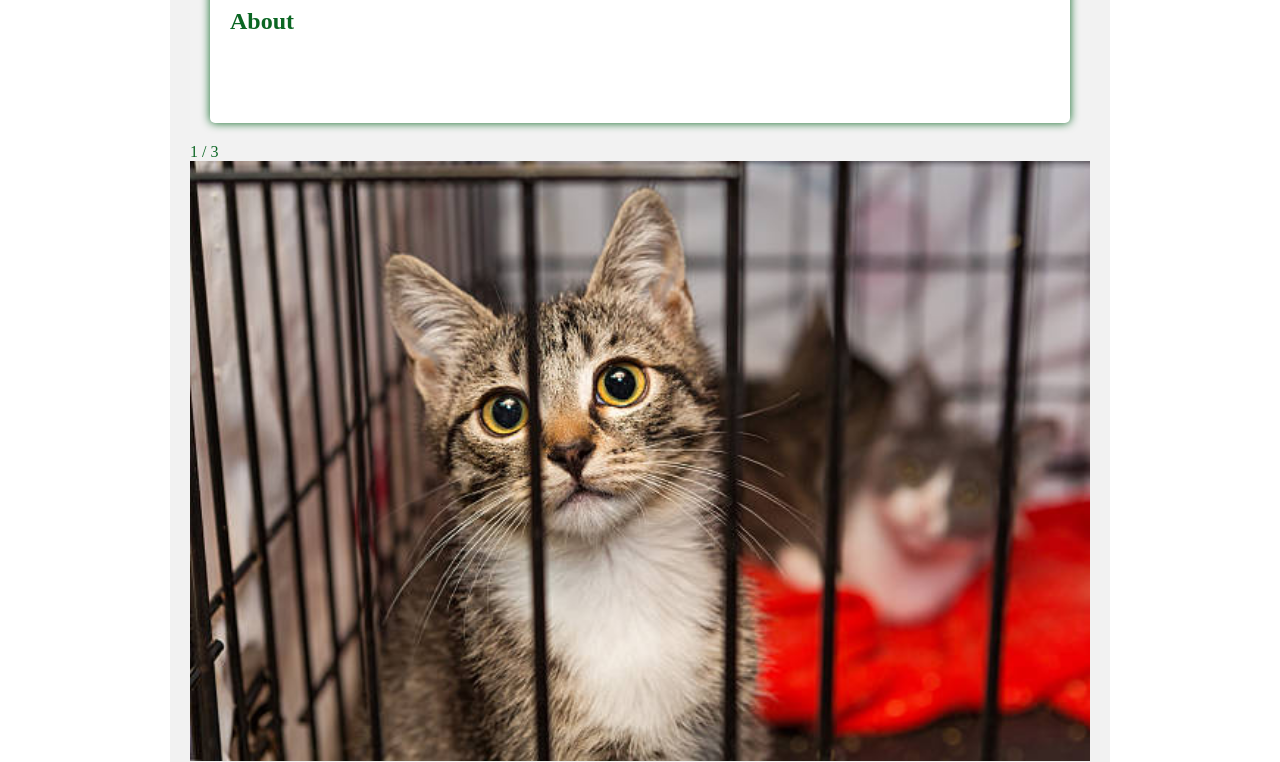
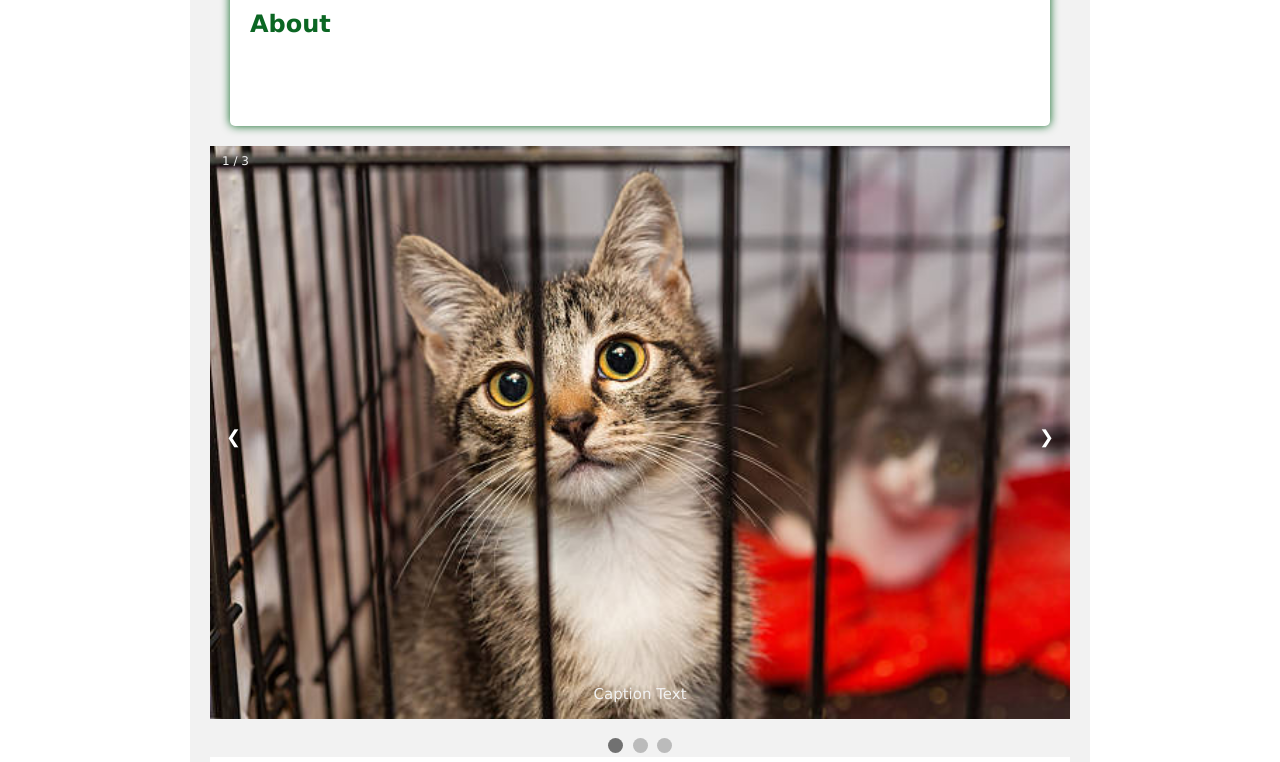
Before and after one commit to ameliabates/bates-_shelter.github.io, a plain HTML site: page index.html in a window 1280 px wide. Shown: the part 246-1008 px from the top of the page. Drawn offline with Linux system fonts and the light colour scheme.

Commit message:
Update index.html

```diff
--- a/index.html
+++ b/index.html
@@ -122,9 +122,10 @@
 	}
     .linked:hover {
   background-color: #BEBD88;
-  * {box-sizing: border-box;}
-body {font-family: Verdana, sans-serif;}
-.mySlides {display: none;}
+    }
+	    * {box-sizing: border-box}
+body {font-family: Verdana, sans-serif; margin:0}
+.mySlides {display: none}
 img {vertical-align: middle;}
 
 /* Slideshow container */
@@ -132,6 +133,33 @@ img {vertical-align: middle;}
   max-width: 1000px;
   position: relative;
   margin: auto;
+}
+
+/* Next & previous buttons */
+.prev, .next {
+  cursor: pointer;
+  position: absolute;
+  top: 50%;
+  width: auto;
+  padding: 16px;
+  margin-top: -22px;
+  color: white;
+  font-weight: bold;
+  font-size: 18px;
+  transition: 0.6s ease;
+  border-radius: 0 3px 3px 0;
+  user-select: none;
+}
+
+/* Position the "next button" to the right */
+.next {
+  right: 0;
+  border-radius: 3px 0 0 3px;
+}
+
+/* On hover, add a black background color with a little bit see-through */
+.prev:hover, .next:hover {
+  background-color: rgba(0,0,0,0.8);
 }
 
 /* Caption text */
@@ -156,6 +184,7 @@ img {vertical-align: middle;}
 
 /* The dots/bullets/indicators */
 .dot {
+  cursor: pointer;
   height: 15px;
   width: 15px;
   margin: 0 2px;
@@ -165,7 +194,7 @@ img {vertical-align: middle;}
   transition: background-color 0.6s ease;
 }
 
-.active {
+.active, .dot:hover {
   background-color: #717171;
 }
 
@@ -182,9 +211,8 @@ img {vertical-align: middle;}
 
 /* On smaller screens, decrease text size */
 @media only screen and (max-width: 300px) {
-  .text {font-size: 11px}
+  .prev, .next,.text {font-size: 11px}
 }
-
     </style>
 </head>
 <body>
@@ -221,36 +249,57 @@ img {vertical-align: middle;}
 
 <div class="mySlides fade">
   <div class="numbertext">2 / 3</div>
-  <img src="slidephoto2.jpg" style="width:100%">
+  <img src="slidephoto1.jpg" style="width:100%">
   <div class="text">Caption Two</div>
 </div>
 
 <div class="mySlides fade">
   <div class="numbertext">3 / 3</div>
-  <img src="slidephoto3.jpg" style="width:100%">
+  <img src="slidephoto1.jpg" style="width:100%">
   <div class="text">Caption Three</div>
 </div>
+
+<a class="prev" onclick="plusSlides(-1)">❮</a>
+<a class="next" onclick="plusSlides(1)">❯</a>
+
+</div>
+<br>
+
+<div style="text-align:center">
+  <span class="dot" onclick="currentSlide(1)"></span>
+  <span class="dot" onclick="currentSlide(2)"></span>
+  <span class="dot" onclick="currentSlide(3)"></span>
+</div>
+
 <script>
-let slideIndex = 0;
-showSlides();
+let slideIndex = 1;
+showSlides(slideIndex);
 
-function showSlides() {
+function plusSlides(n) {
+  showSlides(slideIndex += n);
+}
+
+function currentSlide(n) {
+  showSlides(slideIndex = n);
+}
+
+function showSlides(n) {
   let i;
   let slides = document.getElementsByClassName("mySlides");
   let dots = document.getElementsByClassName("dot");
+  if (n > slides.length) {slideIndex = 1}
+  if (n < 1) {slideIndex = slides.length}
   for (i = 0; i < slides.length; i++) {
     slides[i].style.display = "none";
   }
-  slideIndex++;
-  if (slideIndex > slides.length) {slideIndex = 1} // Reset to first slide
   for (i = 0; i < dots.length; i++) {
     dots[i].className = dots[i].className.replace(" active", "");
   }
   slides[slideIndex-1].style.display = "block";
   dots[slideIndex-1].className += " active";
-  setTimeout(showSlides, 2000); // Change image every 2 seconds
 }
 </script>
+
 
 
 	<footer>
```
